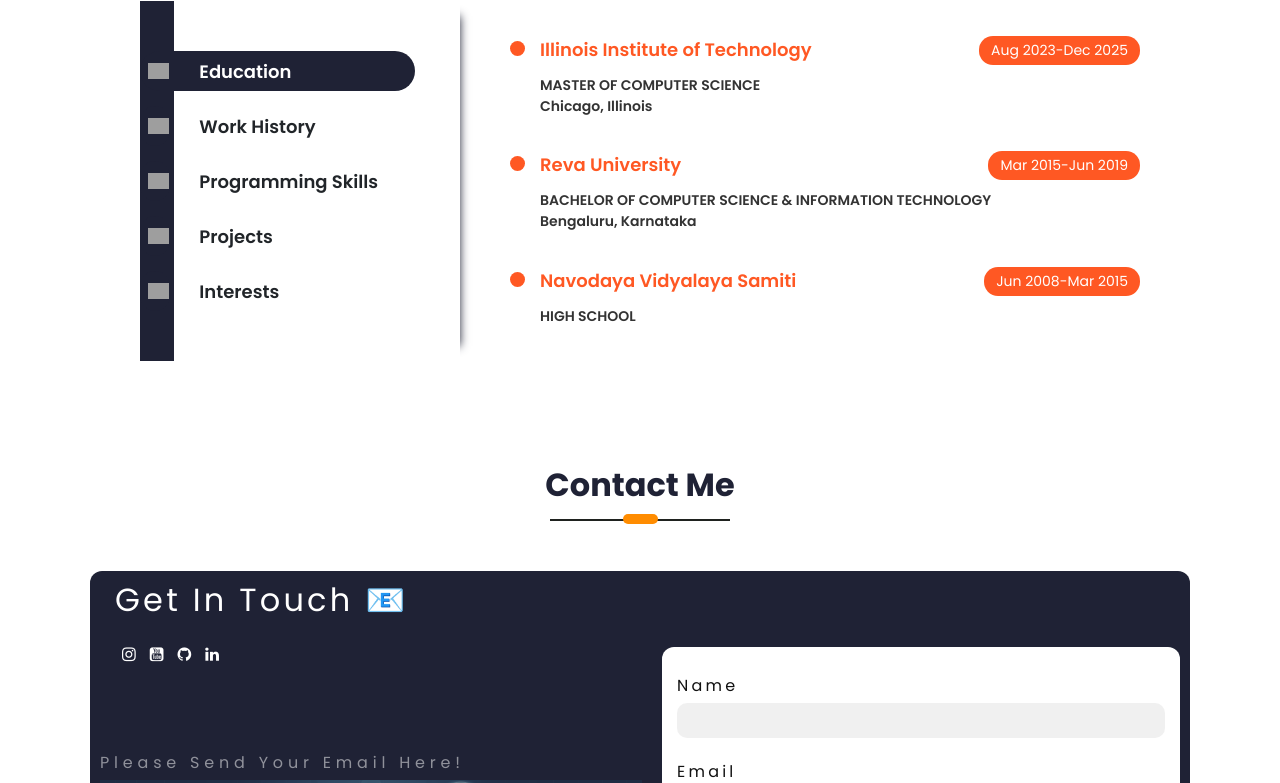
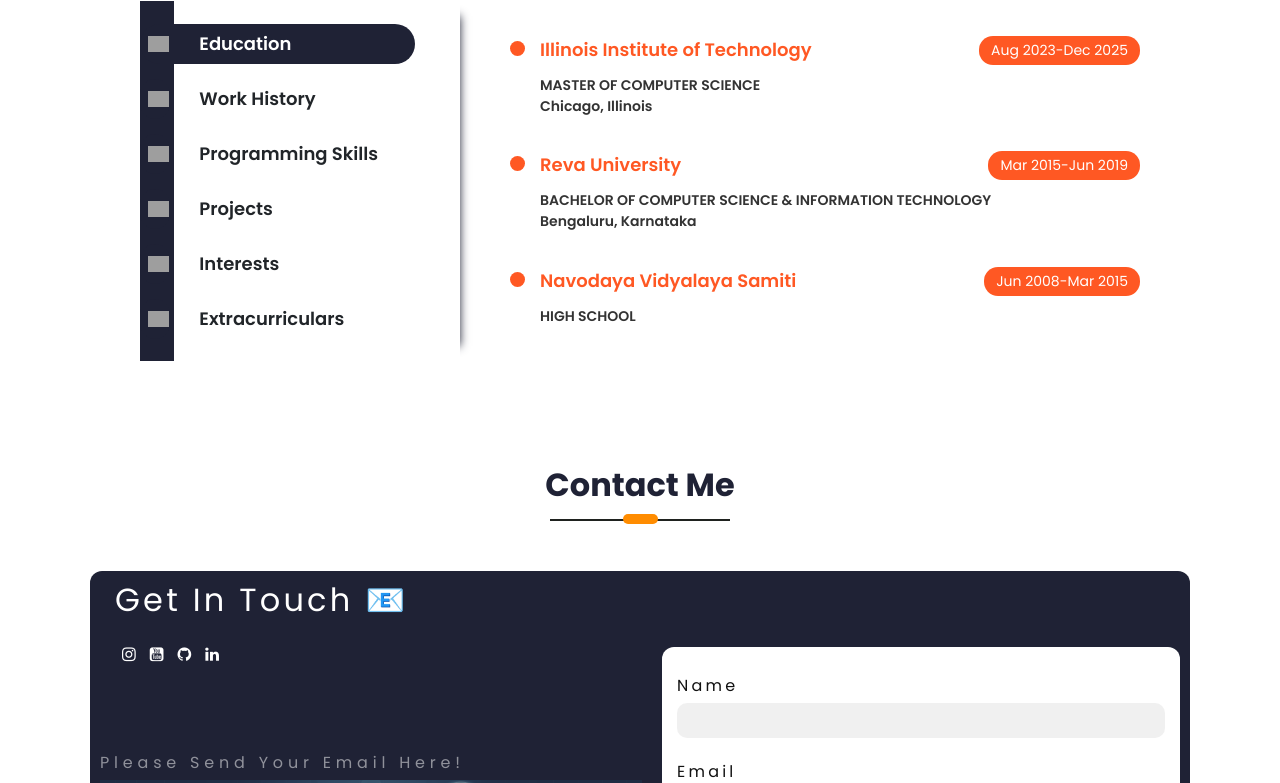
Before and after one commit to saikiransomanagoudar/saikiran-portfolio, a React (Create React App) app in the folder client/: page / in a window 1280 px wide. Shown: the part 2000-2783 px from the top of the page. Built offline with nearby package versions, Linux system fonts and the light colour scheme; grey boxes are pictures that could not be loaded; a web font is replaced by a local one.

Commit message:
Resume container update - add typing skill in extracurriculars

```diff
--- a/client/src/PortfolioContainer/Home/Profile/Profile.js
+++ b/client/src/PortfolioContainer/Home/Profile/Profile.js
@@ -82,7 +82,6 @@
               <button className="btn highlighted-btn">Get Resume</button>
             </a>
           </div>
-          <a href="https://data.typeracer.com/pit/profile?user=saikiran1&ref=badge" target="_top"><img src="https://data.typeracer.com/misc/badge?user=saikiran1" border="0" alt="TypeRacer.com scorecard for user saikiran1"/></a>
         </div>
         <div className="profile-picture">
           <div className="profile-picture-background"></div>
--- a/client/src/PortfolioContainer/Resume/Resume.js
+++ b/client/src/PortfolioContainer/Resume/Resume.js
@@ -46,6 +46,7 @@
     { label: "Programming Skills", logoSrc: "programming-skills.svg" },
     { label: "Projects", logoSrc: "projects.svg" },
     { label: "Interests", logoSrc: "interests.svg" },
+    { label: "Extracurriculars", logoSrc: "typing.svg"}
   ];
 
   const programmingSkillDetails = [
@@ -198,6 +199,9 @@
           description="I like to challenge my reflexes a lot while competing in football, and action shooter games, pushing the rank and having interactive gaming sessions excites me the most."
         />
       </div>
+      <div className="resume-screen-container" key="extracurriculars">
+      <a href="https://data.typeracer.com/pit/profile?user=saikiran1&ref=badge" target="_top"><img src="https://data.typeracer.com/misc/badge?user=saikiran1" border="0" alt="TypeRacer.com scorecard for user saikiran1"/></a>
+      </div>
     </div>,
   ];
 
```
Also changed, not shown: client/src/assets/Resume/typing.svg (added).
